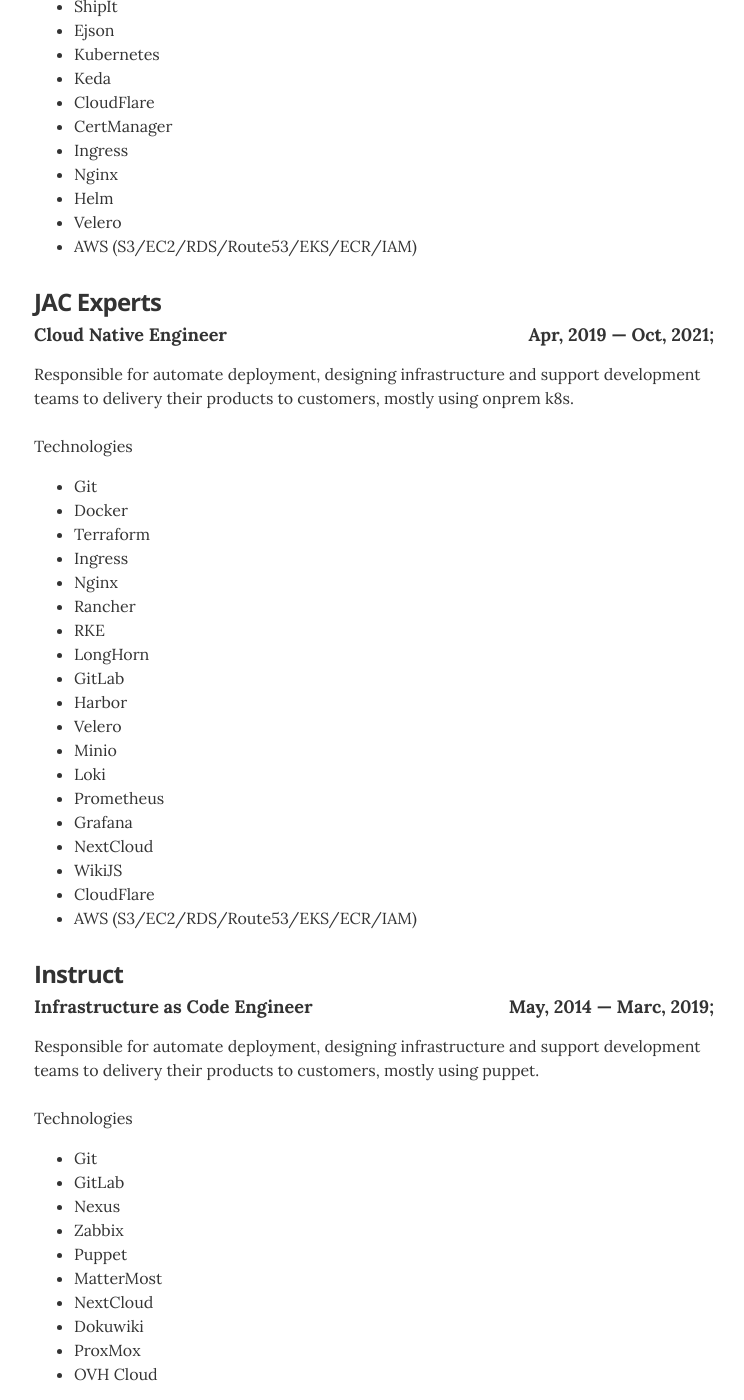
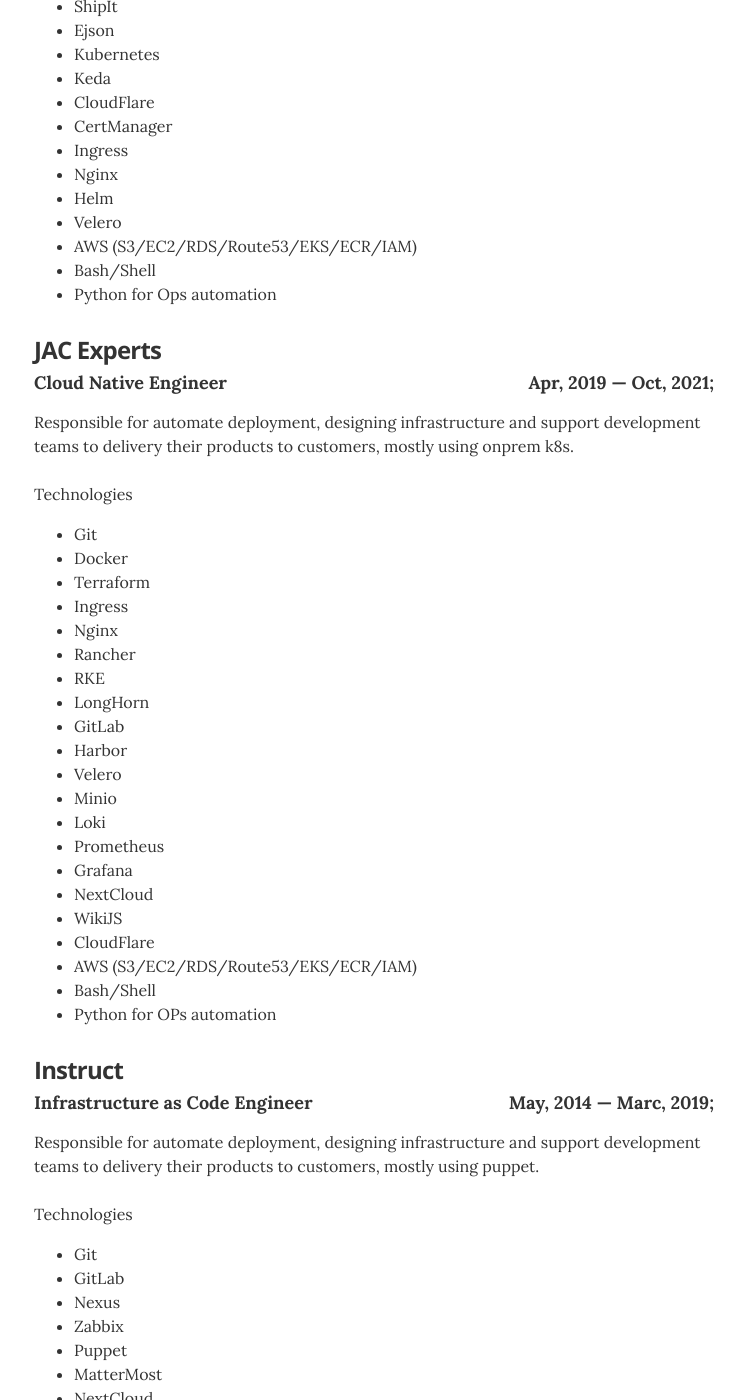
Before and after one commit to gutocarvalho/resume, a Jekyll site: the page built from index.html, in a window 1280 px wide and 1400 px high, scrolled down 2982 px. Shown: the whole window, without its empty margins (266-1010 px from the left). Built offline with Jekyll 4.4.1, drawn with Linux system fonts in a browser that asks for light colours; some of the changed text lies outside the part shown.

Commit message:
Experience update

```diff
--- a/_data/experience.yml
+++ b/_data/experience.yml
@@ -3,17 +3,17 @@
 - company: VMFARMs (Canada division)
   position: Cloud Engineer
   duration: Oct, 2021 &mdash; Jan 2022;
-  summary: Working as a Cloud Native Engineer, offering Kubernetes professional services, mostly using AWS and EKS. <br><br> Technologies <br><ul class="resume-item-list"><li>Git</li><li>Docker</li><li>Terraform</li><li>GitHub</li><li>GitBook</li><li>ZenHub</li><li>ZenDesk</li><li>CircleCI</li><li>ShipIt</li><li>Ejson</li><li>Kubernetes</li><li>Keda</li><li>CloudFlare</li><li>CertManager</li><li>Ingress</li><li>Nginx</li><li>Helm</li><li>Velero</li><li>AWS (S3/EC2/RDS/Route53/EKS/ECR/IAM)</li></ul>
+  summary: Working as a Cloud Native Engineer, offering Kubernetes professional services, mostly using AWS and EKS. <br><br> Technologies <br><ul class="resume-item-list"><li>Git</li><li>Docker</li><li>Terraform</li><li>GitHub</li><li>GitBook</li><li>ZenHub</li><li>ZenDesk</li><li>CircleCI</li><li>ShipIt</li><li>Ejson</li><li>Kubernetes</li><li>Keda</li><li>CloudFlare</li><li>CertManager</li><li>Ingress</li><li>Nginx</li><li>Helm</li><li>Velero</li><li>AWS (S3/EC2/RDS/Route53/EKS/ECR/IAM)</li><li>Bash/Shell</li><li>Python for Ops automation</li></ul>
 
 - company: JAC Experts
   position: Cloud Native Engineer
   duration: Apr, 2019 &mdash; Oct, 2021;
-  summary: Responsible for automate deployment, designing infrastructure and support development teams to delivery their products to customers, mostly using onprem k8s.<br><br> Technologies <br><ul class="resume-item-list"><li>Git</li><li>Docker</li><li>Terraform</li><li>Ingress</li><li>Nginx</li><li>Rancher</li><li>RKE</li><li>LongHorn</li><li>GitLab</li><li>Harbor</li><li>Velero</li><li>Minio</li><li>Loki</li><li>Prometheus</li><li>Grafana</li><li>NextCloud</li><li>WikiJS</li><li>CloudFlare</li><li>AWS (S3/EC2/RDS/Route53/EKS/ECR/IAM)</ul>
+  summary: Responsible for automate deployment, designing infrastructure and support development teams to delivery their products to customers, mostly using onprem k8s.<br><br> Technologies <br><ul class="resume-item-list"><li>Git</li><li>Docker</li><li>Terraform</li><li>Ingress</li><li>Nginx</li><li>Rancher</li><li>RKE</li><li>LongHorn</li><li>GitLab</li><li>Harbor</li><li>Velero</li><li>Minio</li><li>Loki</li><li>Prometheus</li><li>Grafana</li><li>NextCloud</li><li>WikiJS</li><li>CloudFlare</li><li>AWS (S3/EC2/RDS/Route53/EKS/ECR/IAM)</li><li>Bash/Shell</li><li>Python for OPs automation</li></ul>
 
 - company: Instruct
   position: Infrastructure as Code Engineer
   duration: May, 2014 &mdash; Marc, 2019;
-  summary: Responsible for automate deployment, designing infrastructure and support development teams to delivery their products to customers, mostly using puppet. <br> <br> Technologies <br><ul class="resume-item-list"><li>Git</li><li>GitLab</li><li>Nexus</li><li>Zabbix</li><li>Puppet</li><li>MatterMost</li><li>NextCloud</li><li>Dokuwiki</li><li>ProxMox</li><li>OVH Cloud</li></ul>
+  summary: Responsible for automate deployment, designing infrastructure and support development teams to delivery their products to customers, mostly using puppet. <br> <br> Technologies <br><ul class="resume-item-list"><li>Git</li><li>GitLab</li><li>Nexus</li><li>Zabbix</li><li>Puppet</li><li>MatterMost</li><li>NextCloud</li><li>Dokuwiki</li><li>ProxMox</li><li>OVH Cloud</li><li>Bash/Shell</li><li>Python for Ops automation</li></ul>
 
 - company: Globalweb (+2x)
   position: Linux Specialist
```
